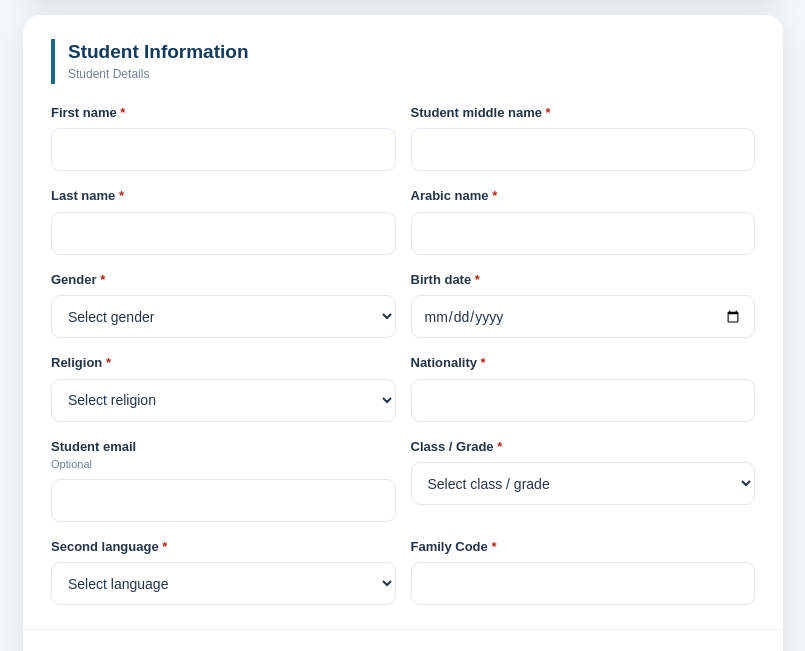
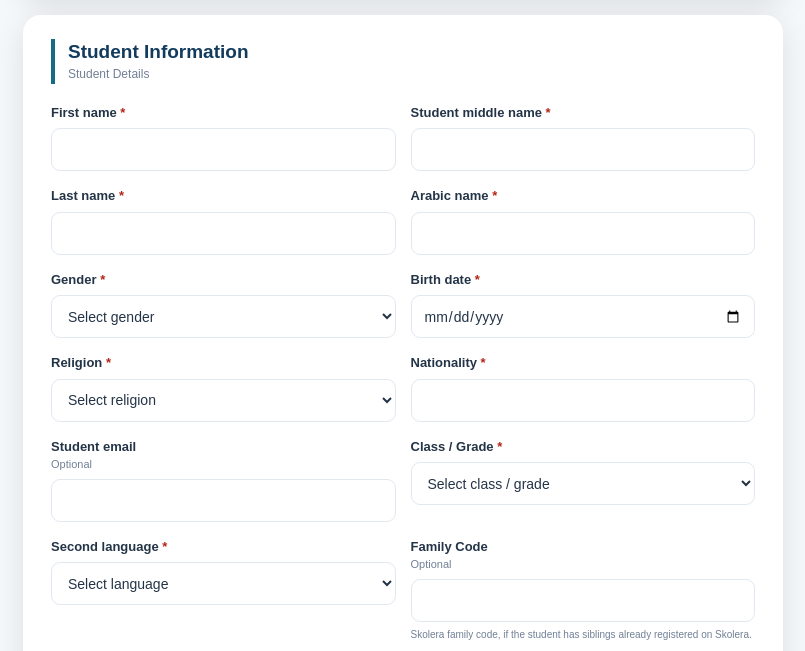
Before and after one commit to Aliahmed-1981/norwich-student-form, a plain HTML site: page index.html in a window 1280 px wide. Shown: the part 287-938 px from the top of the page, without its empty margins (237-1042 px from the left). Drawn offline with Linux system fonts and the light colour scheme.

Commit message:
Update student form files 1

```diff
--- /dev/null
+++ b/family-code-note.css
@@ -0,0 +1 @@
+.field-note{font-size:10px!important;line-height:1.45;color:var(--muted);font-weight:400;display:block;direction:ltr;text-align:left}
--- a/index.html
+++ b/index.html
@@ -10,6 +10,7 @@
   <link rel="stylesheet" href="logo-overrides.css" />
   <link rel="stylesheet" href="english-overrides.css" />
   <link rel="stylesheet" href="logo-position-overrides.css" />
+  <link rel="stylesheet" href="family-code-note.css" />
 </head>
 <body>
   <main class="page-shell">
@@ -41,7 +42,7 @@
           <label class="field"><span>Student email <small>Optional</small></span><input name="studentEmail" type="email" autocomplete="email" /></label>
           <label class="field"><span>Class / Grade <b>*</b></span><select name="classGrade" required><option value="">Select class / grade</option><option>PreK</option><option>KG1A</option><option>KG2A</option><option>G1A</option><option>G2A</option><option>G3A</option><option>G4A</option><option>G5A</option><option>G6A</option><option>G7A</option><option>G7B</option><option>G8A</option><option>G8B</option><option>G9A</option><option>G10A</option><option>G10B</option><option>G11A</option><option>G11B</option><option>G12A</option><option>G12B</option><option>G12C</option></select></label>
           <label class="field"><span>Second language <b>*</b></span><select name="secondLanguage" required><option value="">Select language</option><option>German</option><option>French</option></select></label>
-          <label class="field"><span>Family Code <b>*</b></span><input name="familyCode" type="text" required /></label>
+          <label class="field"><span>Family Code <small>Optional</small></span><input name="familyCode" type="text" /><small class="field-note">Skolera family code, if the student has siblings already registered on Skolera.</small></label>
         </div>
       </section>
 
```
